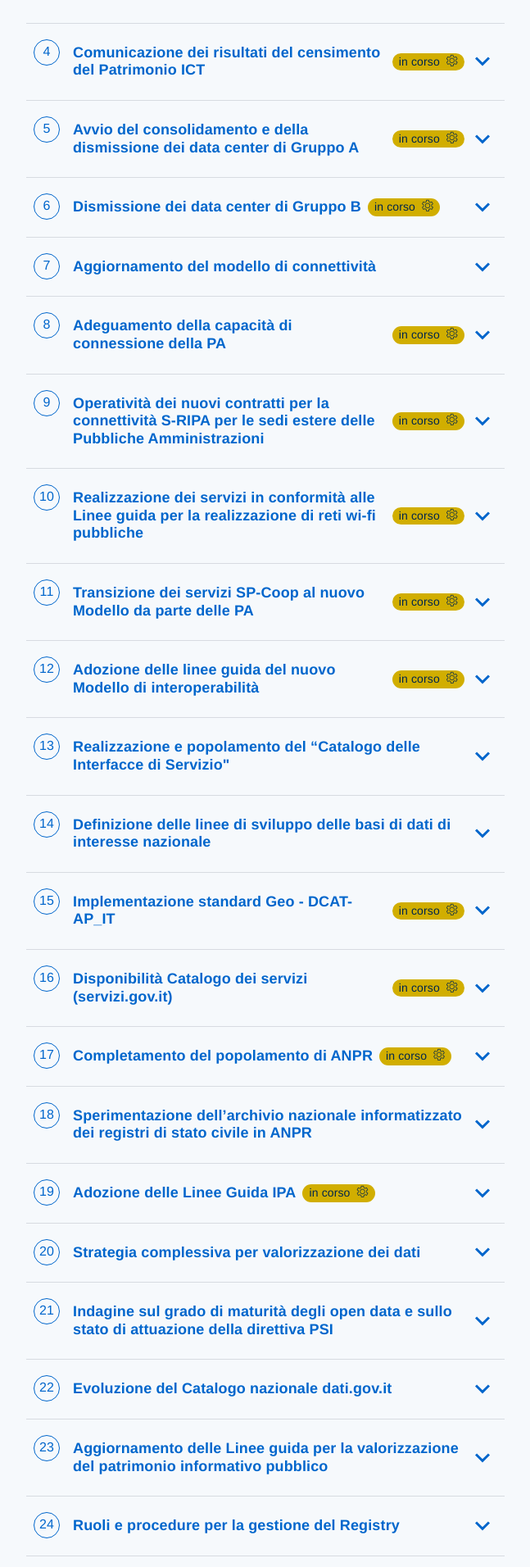
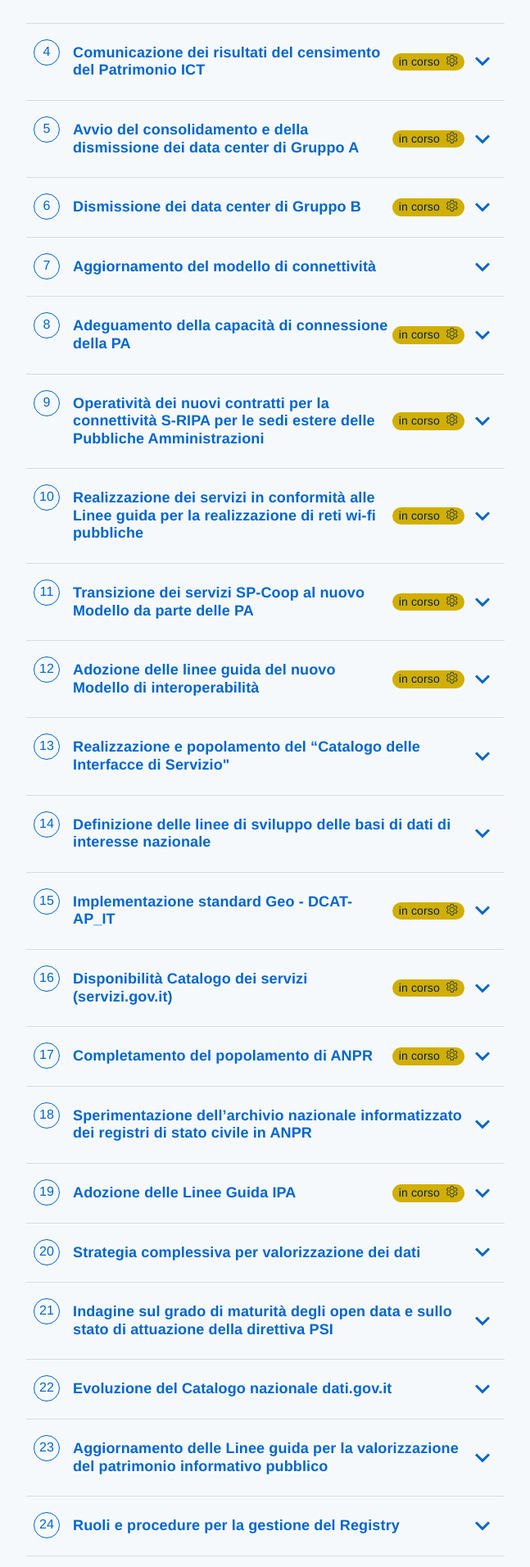
Before and after one commit to italia/pianotriennale-ict.italia.it, a Jekyll site: the page built from _pages/it/azioni.md, in a window 1280 px wide. Shown: the part 874-2786 px from the top of the page at 82% size, without its empty margins (316-963 px from the left). Built offline with Jekyll 4.4.1, drawn with Linux system fonts in a browser that asks for light colours; some web fonts are replaced.

Commit message:
Update actions layout

```diff
--- a/_includes/actions_tabs.html
+++ b/_includes/actions_tabs.html
@@ -27,9 +27,9 @@
             <span class="Accordion-number">{{ linea-azione.numero }}</span>
             <span class="Accordion-link u-text-r-xs u-flex u-flexAlignItemsCenter">
               {{ linea-azione.nome }}
-              {% if linea-azione.stato == 'completo' %}<span class="u-text-xxs u-alignMiddle u-margin-left-xs u-padding-right-xs u-padding-left-xs u-borderRadius-xl u-color-95 u-textWeight-400 u-textNoWrap u-background-green">{{ t.completo }}<span class="Icon Icon-check u-margin-left-xs"></span></span>{% endif %}
-              {% if linea-azione.stato == 'in corso' %}<span class="u-text-xxs u-alignMiddle u-margin-left-xs u-padding-right-xs u-padding-left-xs u-borderRadius-xl u-color-95 u-textWeight-400 u-textNoWrap u-background-yellow">{{ t.in_corso }}<span class="Icon Icon-settings u-margin-left-xs u-background-yellow"></span></span>{% endif %}
-              {% if linea-azione.stato == 'bloccato' %}<span class="u-text-xxs u-alignMiddle u-margin-left-xs u-padding-right-xs u-padding-left-xs u-borderRadius-xl u-color-95 u-textWeight-400 u-textNoWrap u-background-red">{{ t.bloccato }}<span class="Icon Icon-close u-margin-left-xs u-background-red"></span></span>{% endif %}
+              {% if linea-azione.stato == 'completo' %}<span class="u-text-xxs u-alignMiddle u-flexExpandLeft u-padding-right-xs u-padding-left-xs u-borderRadius-xl u-color-95 u-textWeight-400 u-textNoWrap u-background-green">{{ t.completo }}<span class="Icon Icon-check u-margin-left-xs"></span></span>{% endif %}
+              {% if linea-azione.stato == 'in corso' %}<span class="u-text-xxs u-alignMiddle u-flexExpandLeft u-padding-right-xs u-padding-left-xs u-borderRadius-xl u-color-95 u-textWeight-400 u-textNoWrap u-background-yellow">{{ t.in_corso }}<span class="Icon Icon-settings u-margin-left-xs u-background-yellow"></span></span>{% endif %}
+              {% if linea-azione.stato == 'bloccato' %}<span class="u-text-xxs u-alignMiddle u-flexExpandLeft u-padding-right-xs u-padding-left-xs u-borderRadius-xl u-color-95 u-textWeight-400 u-textNoWrap u-background-red">{{ t.bloccato }}<span class="Icon Icon-close u-margin-left-xs u-background-red"></span></span>{% endif %}
               {% if linea-azione.nota %}
               <span class="u-margin-left-xs Icon Icon-comment"></span>
               {% endif %}
@@ -43,25 +43,25 @@
                 {% assign tempi = t.actions_progress %}
                 {% if linea-azione.inizio %}
                 {% assign inizio = linea-azione.inizio | split: '/' %}
-                {% assign anno_inizio = inizio | last | preprend: '20' %}
+                {% assign anno_inizio = inizio | last %}
                 {% assign mese_inizio = inizio | first %}
                 {% assign tempi = t.actions_from | append: t.months[mese_inizio] | append: ' ' | append: anno_inizio %}
                 {% endif %}
                 {% if linea-azione.fine %}
                 {% assign fine = linea-azione.fine | split: '/' %}
-                {% assign anno_fine = fine | last | preprend: '20' %}
+                {% assign anno_fine = fine | last %}
                 {% assign mese_fine = fine | first %}
                 {% assign tempi = tempi | append: t.actions_to | append: t.months[mese_fine] | append: ' ' | append: anno_fine %}
                 {% endif %}
                 {% if linea-azione.a %}
                 {% assign a = linea-azione.a | split: '/' %}
-                {% assign anno = a | last | preprend: '20' %}
+                {% assign anno = a | last %}
                 {% assign mese = a | first %}
-                {% assign tempi = 'a ' | append: t.months[mese] | append: ' ' | append: anno %}
+                {% assign tempi = t.actions_at | append: t.months[mese] | append: ' ' | append: anno %}
                 {% endif %}
                 {% if linea-azione.entro %}
                 {% assign entro = linea-azione.entro | split: '/' %}
-                {% assign anno = entro | last | preprend: '20' %}
+                {% assign anno = entro | last %}
                 {% assign mese = entro | first %}
                 {% assign tempi = t.actions_by | append: t.months[mese] | append: ' ' | append: anno %}
                 {% endif %}
@@ -92,13 +92,13 @@
                   <ul>
                   {% for risultato in linea-azione.risultati %}
                   <li class="u-color-grey-90 u-margin-bottom-l">
-                    {{ risultato.descrizione }}
+                    {{ risultato.descrizione  | replace: newLine, newParagraph | markdownify }}
                     {% if risultato.stato %}
                     <span class="u-margin-top-m u-block">
                       {{ t.stato }}:
-                        {% if risultato.stato == 'completo' %}<span class="u-text-xxs u-alignMiddle u-margin-left-xs u-padding-right-xs u-padding-left-xs u-borderRadius-xl u-color-95 u-textWeight-400 u-textNoWrap u-background-green">{{ t.completo }}<span class="Icon Icon-check u-margin-left-xs"></span></span>{% endif %}
-                        {% if risultato.stato == 'in corso' %}<span class="u-text-xxs u-alignMiddle u-margin-left-xs u-padding-right-xs u-padding-left-xs u-borderRadius-xl u-color-95 u-textWeight-400 u-textNoWrap u-background-yellow">{{ t.in_corso }}<span class="Icon Icon-settings u-margin-left-xs u-background-yellow"></span></span>{% endif %}
-                        {% if risultato.stato == 'bloccato' %}<span class="u-text-xxs u-alignMiddle u-margin-left-xs u-padding-right-xs u-padding-left-xs u-borderRadius-xl u-color-95 u-textWeight-400 u-textNoWrap u-background-red">{{ t.bloccato }}<span class="Icon Icon-close u-margin-left-xs u-background-red"></span></span>{% endif %}
+                        {% if risultato.stato == 'completo' %}<span class="u-text-xxs u-alignMiddle u-flexExpandLeft u-padding-right-xs u-padding-left-xs u-borderRadius-xl u-color-95 u-textWeight-400 u-textNoWrap u-background-green">{{ t.completo }}<span class="Icon Icon-check u-margin-left-xs"></span></span>{% endif %}
+                        {% if risultato.stato == 'in corso' %}<span class="u-text-xxs u-alignMiddle u-flexExpandLeft u-padding-right-xs u-padding-left-xs u-borderRadius-xl u-color-95 u-textWeight-400 u-textNoWrap u-background-yellow">{{ t.in_corso }}<span class="Icon Icon-settings u-margin-left-xs u-background-yellow"></span></span>{% endif %}
+                        {% if risultato.stato == 'bloccato' %}<span class="u-text-xxs u-alignMiddle u-flexExpandLeft u-padding-right-xs u-padding-left-xs u-borderRadius-xl u-color-95 u-textWeight-400 u-textNoWrap u-background-red">{{ t.bloccato }}<span class="Icon Icon-close u-margin-left-xs u-background-red"></span></span>{% endif %}
                     </span>
                     {% endif %}
                     {% if risultato.nota %}
@@ -109,6 +109,14 @@
                   </ul>
                   {% endif %}
                 </div>
+                {% if linea-azione.aree-intervento %}
+                <div class="Grid-cell u-sizeFull u-sm-size1of5 u-md-size1of5 u-lg-size1of5 u-padding-r-left u-padding-r-right u-padding-top-xs">
+                  <span class="u-textItalic u-color-grey-90">{{ t.aree-intervento | capitalize }}:</span>
+                </div>
+                <div class="Grid-cell u-sizeFull u-sm-size4of5 u-md-size4of5 u-lg-size4of5 u-padding-r-left u-padding-r-right u-padding-top-xs u-padding-bottom-xxs">
+                  <div class="u-color-grey-90">{{ linea-azione.aree-intervento | replace: newLine, newParagraph | markdownify }}</div>
+                </div>
+                {% endif %}
                 {% if linea-azione.nota %}
                 <div class="Grid-cell u-sizeFull u-padding-r-left u-padding-r-right u-padding-top-s u-padding-bottom-xxs">
                   <div class="u-flex u-flexAlignItemsCenter">
@@ -142,9 +150,9 @@
             <span class="Accordion-number">{{ linea-azione.numero }}</span>
             <span class="Accordion-link u-text-r-xs u-flex u-flexAlignItemsCenter">
               {{ linea-azione.nome }}
-              {% if linea-azione.stato == 'completo' %}<span class="u-text-xxs u-alignMiddle u-margin-left-xs u-padding-right-xs u-padding-left-xs u-borderRadius-xl u-color-95 u-textWeight-400 u-textNoWrap u-background-green">{{ t.completo }}<span class="Icon Icon-check u-margin-left-xs"></span></span>{% endif %}
-              {% if linea-azione.stato == 'in corso' %}<span class="u-text-xxs u-alignMiddle u-margin-left-xs u-padding-right-xs u-padding-left-xs u-borderRadius-xl u-color-95 u-textWeight-400 u-textNoWrap u-background-yellow">{{ t.in_corso }}<span class="Icon Icon-settings u-margin-left-xs u-background-yellow"></span></span>{% endif %}
-              {% if linea-azione.stato == 'bloccato' %}<span class="u-text-xxs u-alignMiddle u-margin-left-xs u-padding-right-xs u-padding-left-xs u-borderRadius-xl u-color-95 u-textWeight-400 u-textNoWrap u-background-red">{{ t.bloccato }}<span class="Icon Icon-close u-margin-left-xs u-background-red"></span></span>{% endif %}
+              {% if linea-azione.stato == 'completo' %}<span class="u-text-xxs u-alignMiddle u-flexExpandLeft u-padding-right-xs u-padding-left-xs u-borderRadius-xl u-color-95 u-textWeight-400 u-textNoWrap u-background-green">{{ t.completo }}<span class="Icon Icon-check u-margin-left-xs"></span></span>{% endif %}
+              {% if linea-azione.stato == 'in corso' %}<span class="u-text-xxs u-alignMiddle u-flexExpandLeft u-padding-right-xs u-padding-left-xs u-borderRadius-xl u-color-95 u-textWeight-400 u-textNoWrap u-background-yellow">{{ t.in_corso }}<span class="Icon Icon-settings u-margin-left-xs u-background-yellow"></span></span>{% endif %}
+              {% if linea-azione.stato == 'bloccato' %}<span class="u-text-xxs u-alignMiddle u-flexExpandLeft u-padding-right-xs u-padding-left-xs u-borderRadius-xl u-color-95 u-textWeight-400 u-textNoWrap u-background-red">{{ t.bloccato }}<span class="Icon Icon-close u-margin-left-xs u-background-red"></span></span>{% endif %}
               {% if linea-azione.nota %}
               <span class="u-margin-left-xs Icon Icon-comment"></span>
               {% endif %}
@@ -153,30 +161,30 @@
           <div id="accordion-panel-pal-{{ linea-azione.numero }}" class="Accordion-panel fr-accordion__panel js-fr-accordion__panel">
               <div class="Grid u-padding-r-bottom">
                 <div class="Grid-cell u-size1of3 u-sm-size1of5 u-md-size1of5 u-lg-size1of5 u-padding-r-left u-padding-r-right u-padding-top-xs u-padding-bottom-xxs">
-                  <span class="u-color-grey-90">{{t.tempi}}:</span>
+                  <span class="u-textItalic u-color-grey-90">{{ t.tempi | capitalize }}:</span>
                 </div>
                 {% assign tempi = t.actions_progress %}
                 {% if linea-azione.inizio %}
                 {% assign inizio = linea-azione.inizio | split: '/' %}
-                {% assign anno_inizio = inizio | last | preprend: '20' %}
-                {% assign mese_inizio = inizio | first  %}
+                {% assign anno_inizio = inizio | last %}
+                {% assign mese_inizio = inizio | first %}
                 {% assign tempi = t.actions_from | append: t.months[mese_inizio] | append: ' ' | append: anno_inizio %}
                 {% endif %}
                 {% if linea-azione.fine %}
                 {% assign fine = linea-azione.fine | split: '/' %}
-                {% assign anno_fine = fine | last | preprend: '20' %}
+                {% assign anno_fine = fine | last %}
                 {% assign mese_fine = fine | first %}
                 {% assign tempi = tempi | append: t.actions_to | append: t.months[mese_fine] | append: ' ' | append: anno_fine %}
                 {% endif %}
                 {% if linea-azione.a %}
                 {% assign a = linea-azione.a | split: '/' %}
-                {% assign anno = a | last | preprend: '20' %}
+                {% assign anno = a | last %}
                 {% assign mese = a | first %}
                 {% assign tempi = 'a ' | append: t.months[mese] | append: ' ' | append: anno %}
                 {% endif %}
                 {% if linea-azione.entro %}
                 {% assign entro = linea-azione.entro | split: '/' %}
-                {% assign anno = entro | last | preprend: '20' %}
+                {% assign anno = entro | last %}
                 {% assign mese = entro | first  %}
                 {% assign tempi = t.actions_by | append: t.months[mese] | append: ' ' | append: anno %}
                 {% endif %}
@@ -184,7 +192,7 @@
                   <span class="u-color-grey-90">{{ tempi }}</span>
                 </div>
                 <div class="Grid-cell u-size1of3 u-sm-size1of5 u-md-size1of5 u-lg-size1of5 u-padding-r-left u-padding-r-right u-padding-top-xs u-padding-bottom-xxs">
-                  <span class="u-color-grey-90">{{t.attori}}:</span>
+                  <span class="u-textItalic u-color-grey-90">{{ t.attori | capitalize }}:</span>
                 </div>
                 <div class="Grid-cell u-size2of3 u-sm-size4of5 u-md-size4of5 u-lg-size4of5 u-padding-r-left u-padding-r-right u-padding-top-xs u-padding-bottom-xxs">
                   {% for attore in linea-azione.attori %}
@@ -192,10 +200,13 @@
                   {% endfor %}
                 </div>
                 <div class="Grid-cell u-size1of3 u-sm-size1of5 u-md-size1of5 u-lg-size1of5 u-padding-r-left u-padding-r-right u-padding-top-xs u-padding-bottom-xxs">
-                  <span class="u-color-grey-90">{{t.descrizione}}:</span>
+                  <span class="u-textItalic u-color-grey-90">{{ t.descrizione | capitalize }}:</span>
                 </div>
                 <div class="Grid-cell u-size2of3 u-sm-size4of5 u-md-size4of5 u-lg-size4of5 u-padding-r-left u-padding-r-right u-padding-top-xs u-padding-bottom-xxs">
                   <div class="u-color-grey-90">{{ linea-azione.descrizione | replace: newLine, newParagraph | markdownify }}</div>
+                </div>
+                <div class="Grid-cell u-sizeFull u-sm-size1of5 u-md-size1of5 u-lg-size1of5 u-padding-r-left u-padding-r-right u-padding-top-xs u-padding-bottom-xxs">
+                  <span class="u-textItalic u-color-grey-90">{{ t.risultati | capitalize }}:</span>
                 </div>
                 <div class="Grid-cell u-sizeFull u-sm-size4of5 u-md-size4of5 u-lg-size4of5 u-padding-r-left u-padding-r-right u-padding-top-xs u-padding-bottom-xxs">
                   {% if linea-azione.risultati == '---' %}
@@ -208,9 +219,9 @@
                     {% if risultato.stato %}
                     <span class="u-margin-top-m u-block">
                       {{ t.stato }}:
-                        {% if risultato.stato == 'completo' %}<span class="u-text-xxs u-alignMiddle u-margin-left-xs u-padding-right-xs u-padding-left-xs u-borderRadius-xl u-color-95 u-textWeight-400 u-textNoWrap u-background-green">{{ t.completo }}<span class="Icon Icon-check u-margin-left-xs"></span></span>{% endif %}
-                        {% if risultato.stato == 'in corso' %}<span class="u-text-xxs u-alignMiddle u-margin-left-xs u-padding-right-xs u-padding-left-xs u-borderRadius-xl u-color-95 u-textWeight-400 u-textNoWrap u-background-yellow">{{ t.in_corso }}<span class="Icon Icon-settings u-margin-left-xs u-background-yellow"></span></span>{% endif %}
-                        {% if risultato.stato == 'bloccato' %}<span class="u-text-xxs u-alignMiddle u-margin-left-xs u-padding-right-xs u-padding-left-xs u-borderRadius-xl u-color-95 u-textWeight-400 u-textNoWrap u-background-red">{{ t.bloccato }}<span class="Icon Icon-close u-margin-left-xs u-background-red"></span></span>{% endif %}
+                        {% if risultato.stato == 'completo' %}<span class="u-text-xxs u-alignMiddle u-flexExpandLeft u-padding-right-xs u-padding-left-xs u-borderRadius-xl u-color-95 u-textWeight-400 u-textNoWrap u-background-green">{{ t.completo }}<span class="Icon Icon-check u-margin-left-xs"></span></span>{% endif %}
+                        {% if risultato.stato == 'in corso' %}<span class="u-text-xxs u-alignMiddle u-flexExpandLeft u-padding-right-xs u-padding-left-xs u-borderRadius-xl u-color-95 u-textWeight-400 u-textNoWrap u-background-yellow">{{ t.in_corso }}<span class="Icon Icon-settings u-margin-left-xs u-background-yellow"></span></span>{% endif %}
+                        {% if risultato.stato == 'bloccato' %}<span class="u-text-xxs u-alignMiddle u-flexExpandLeft u-padding-right-xs u-padding-left-xs u-borderRadius-xl u-color-95 u-textWeight-400 u-textNoWrap u-background-red">{{ t.bloccato }}<span class="Icon Icon-close u-margin-left-xs u-background-red"></span></span>{% endif %}
                     </span>
                     {% endif %}
                     {% if risultato.nota %}
@@ -221,6 +232,14 @@
                   </ul>
                   {% endif %}
                 </div>
+                {% if linea-azione.aree-intervento %}
+                <div class="Grid-cell u-sizeFull u-sm-size1of5 u-md-size1of5 u-lg-size1of5 u-padding-r-left u-padding-r-right u-padding-top-xs">
+                  <span class="u-textItalic u-color-grey-90">{{ t.aree-intervento | capitalize }}:</span>
+                </div>
+                <div class="Grid-cell u-sizeFull u-sm-size4of5 u-md-size4of5 u-lg-size4of5 u-padding-r-left u-padding-r-right u-padding-top-xs u-padding-bottom-xxs">
+                  <div class="u-color-grey-90">{{ linea-azione.aree-intervento | replace: newLine, newParagraph | markdownify }}</div>
+                </div>
+                {% endif %}
                 {% if linea-azione.nota %}
                 <div class="Grid-cell u-sizeFull u-padding-r-left u-padding-r-right u-padding-top-s u-padding-bottom-xxs">
                   <div class="u-flex u-flexAlignItemsCenter">
```
